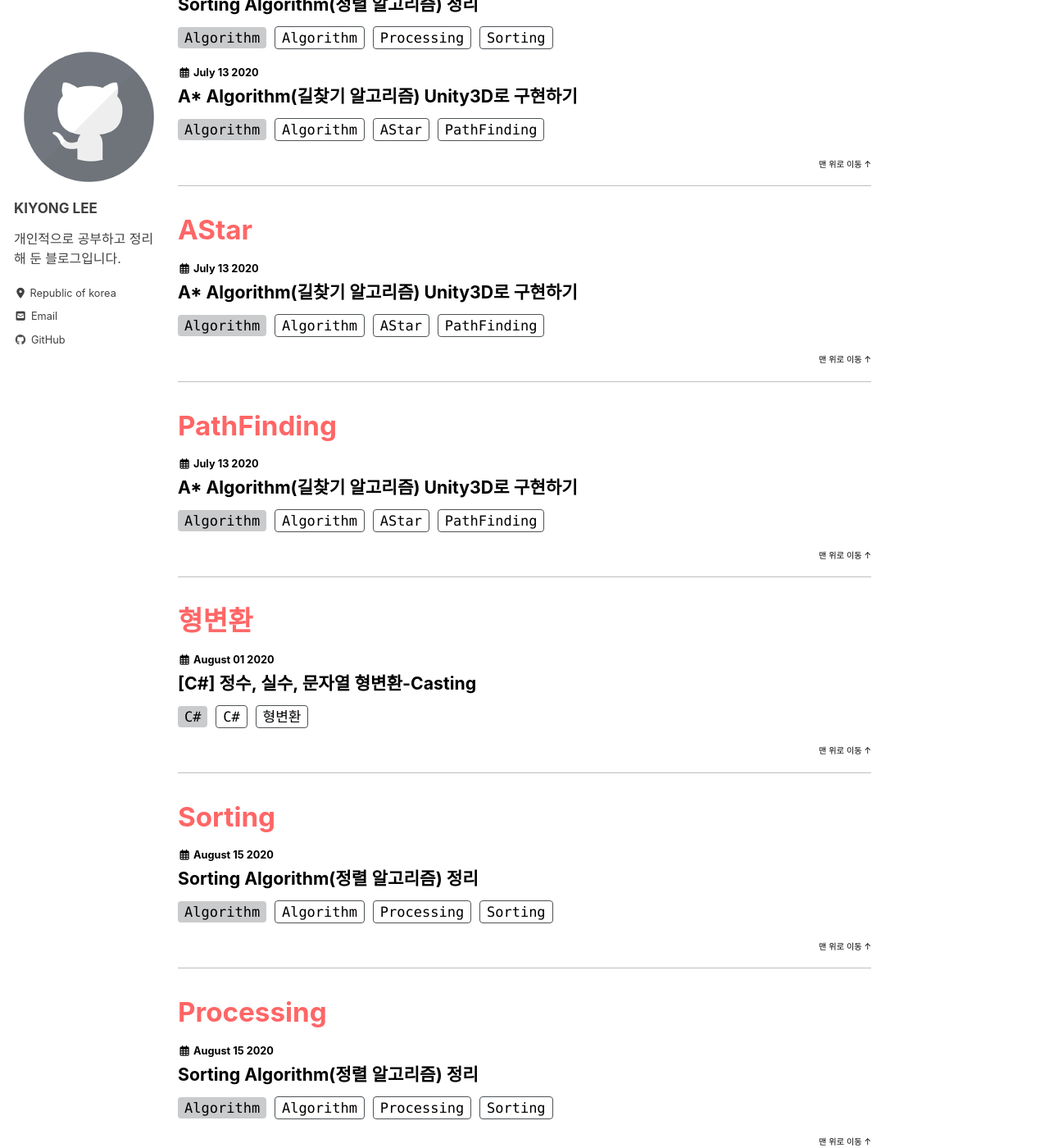
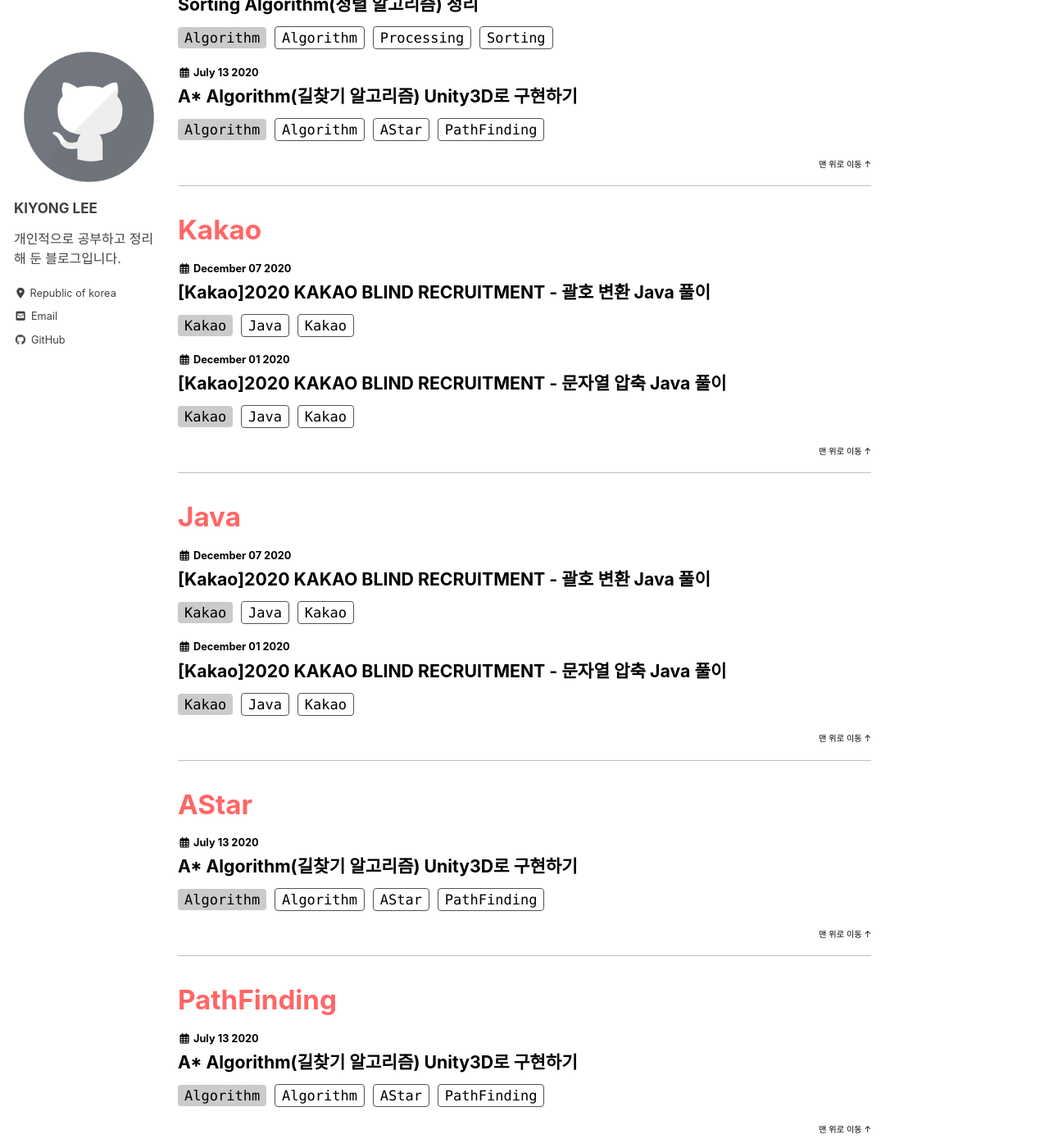
Before and after one commit to kiyongpro/kiyongpro.github.io, a Jekyll site: the page built from _pages/tags-archive.md, in a window 1280 px wide and 1400 px high, scrolled down 9821 px. Shown: the whole window at 82% size. Built offline with Jekyll 4.4.1, drawn with Linux system fonts in a browser that asks for light colours; cached includes are drawn as plain includes; nearby versions of some CDN libraries; some web fonts are replaced; part of the change alters nothing that is shown; some of the changed text lies outside the part shown.

Commit message:
post: Kakao

```diff
--- a/_posts/Study/Kakao/2020-12-01-StringCompression.md
+++ b/_posts/Study/Kakao/2020-12-01-StringCompression.md
@@ -10,7 +10,7 @@ tags:
 toc: false
 toc_sticky: false
 
-date: 2020-11-10
+date: 2020-12-01
 last_modified_at:
 ---
 
--- /dev/null
+++ b/_posts/Study/Kakao/2020-12-07-bracketTransform.md
@@ -0,0 +1,104 @@
+---
+title:  "[Kakao]2020 KAKAO BLIND RECRUITMENT - 괄호 변환 Java 풀이"
+excerpt: ""
+
+categories:
+  - Kakao
+tags:
+  - [Kakao, Java]
+
+toc: false
+toc_sticky: false
+
+date: 2020-12-07
+last_modified_at:
+---
+
+# 문제 해석
+---
+'(' 와 ')' 로 이루어진 문자열이 주어진다. '(' 의 개수와 ')' 의 개수가 같다면 이를 **균형잡힌 괄호 문자열**이라고 부릅니다.
+'('와 ')'의 괄호의 짝도 모두 맞을 경우에는 이를 **올바른 괄호 문자열**이라고 부릅니다.
+>"(()))(" -> 균형잡힌 괄호 문자열 O, 올바른 괄호 문자열 X
+"(())()" -> 균형잡힌 괄호 문자열 O, 올바른 괄호 문자열 O
+
+'(' 와 ')' 로만 이루어진 문자열 w가 균형잡힌 괄호 문자열 이라면 다음과 같은 과정을 통해 **올바른 괄호 문자열로 변환하여 반환하는 문제**
+
+### 변환과정
+1. 입력이 빈 문자열인 경우, 빈 문자열을 반환합니다.
+2. 문자열 w를 두 "균형잡힌 괄호 문자열" u, v로 분리합니다. 단, u는 "균형잡힌 괄호 문자열"로 더 이상 분리할 수 없어야 하며, v는 빈 문자열이 될 수 있습니다.
+3. 문자열 u가 "올바른 괄호 문자열" 이라면 문자열 v에 대해 1단계부터 다시 수행합니다.
+  3-1. 수행한 결과 문자열을 u에 이어 붙인 후 반환합니다.
+4. 문자열 u가 "올바른 괄호 문자열"이 아니라면 아래 과정을 수행합니다.
+  4-1. 빈 문자열에 첫 번째 문자로 '('를 붙입니다.
+  4-2. 문자열 v에 대해 1단계부터 재귀적으로 수행한 결과 문자열을 이어 붙입니다.
+  4-3. ')'를 다시 붙입니다.
+  4-4. u의 첫 번째와 마지막 문자를 제거하고, 나머지 문자열의 괄호 방향을 뒤집어서 뒤에 붙입니다.
+  4-5. 생성된 문자열을 반환합니다.
+
+<br>
+
+# 풀이 과정
+---
+1. 맨처음 문자를 기준으로 한쌍의 괄호를 스택을 사용하여 나누어 줍니다.
+"(()))(" => u = (()) v = )(
+"))((()" => u = ))(( v = ()
+2. v를 1번과정을 v가 나오지 않을 때까지 재귀합니다.
+"(()))(" => u = (()) v = )(
+")("     => u2 = )( v2 = null
+3. u가 올바른 형식이라면 `3번`을 아니면 `4번` 과정을 해줍니다.
+
+<br>
+
+# 결과
+---
+
+{% highlight java linenos %}
+class Solution {
+    public String solution(String p) {
+        String answer = "";
+        answer = calc(p);
+
+        return answer;
+    }
+    public String calc(String p){
+        //비교할 첫번째 문자
+        char compare = p.charAt(0);
+        int top = 0;
+        int index = 1;
+
+        //스택형식을 사용 가져올 데이터가 없거나 문자열 w의 길이보다 크면 빠져나온다.
+        while(top != -1 && index < p.length()){
+            if(compare == p.charAt(index++))
+                top++;
+            else
+                top--;
+        }
+        String u = p.substring(0, index);
+        //v가 비어있지 않으면 재귀
+        String v = index < p.length() ? calc(p.substring(index, p.length())) : "";
+
+        //u가 올바르지 않을 때
+        if(compare == ')'){
+            String temp = '(' + v + ')';
+            //u의 앞뒤 문자열을 제외한 문자를 뒤집어 준다.
+            for(int i = 1; i < index-1; i++){
+                char c = u.charAt(i);
+                if(c == '(')
+                    temp +=')';
+                else
+                    temp +='(';
+            }
+            u = temp;
+        }
+        //u가 올바를 때
+        else
+            u += v;
+
+        return u;
+    }
+}
+{% endhighlight %}
+
+<br>
+
+[맨 위로 이동하기](#){: .btn .btn--primary }{: .align-right}
```
